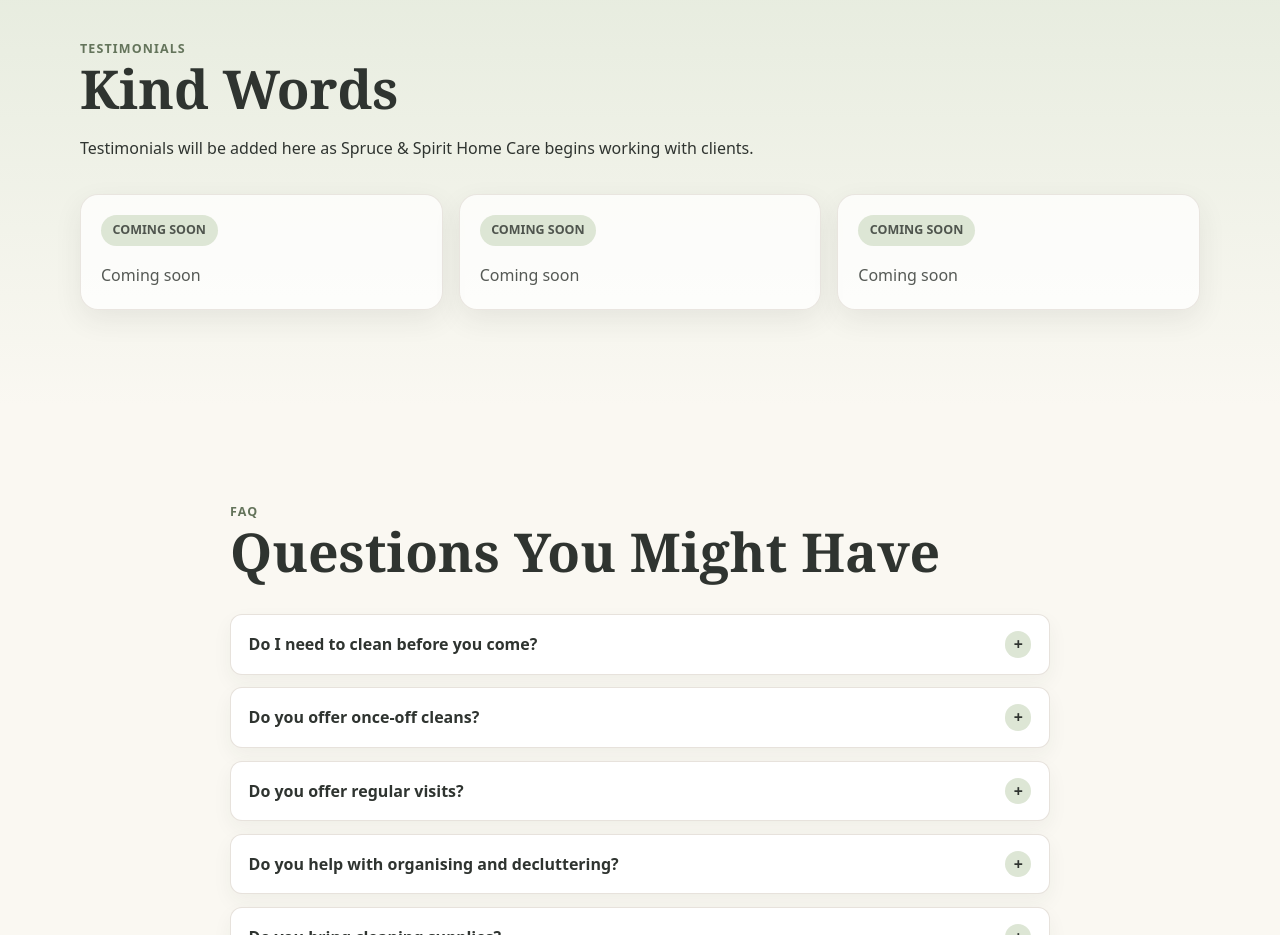
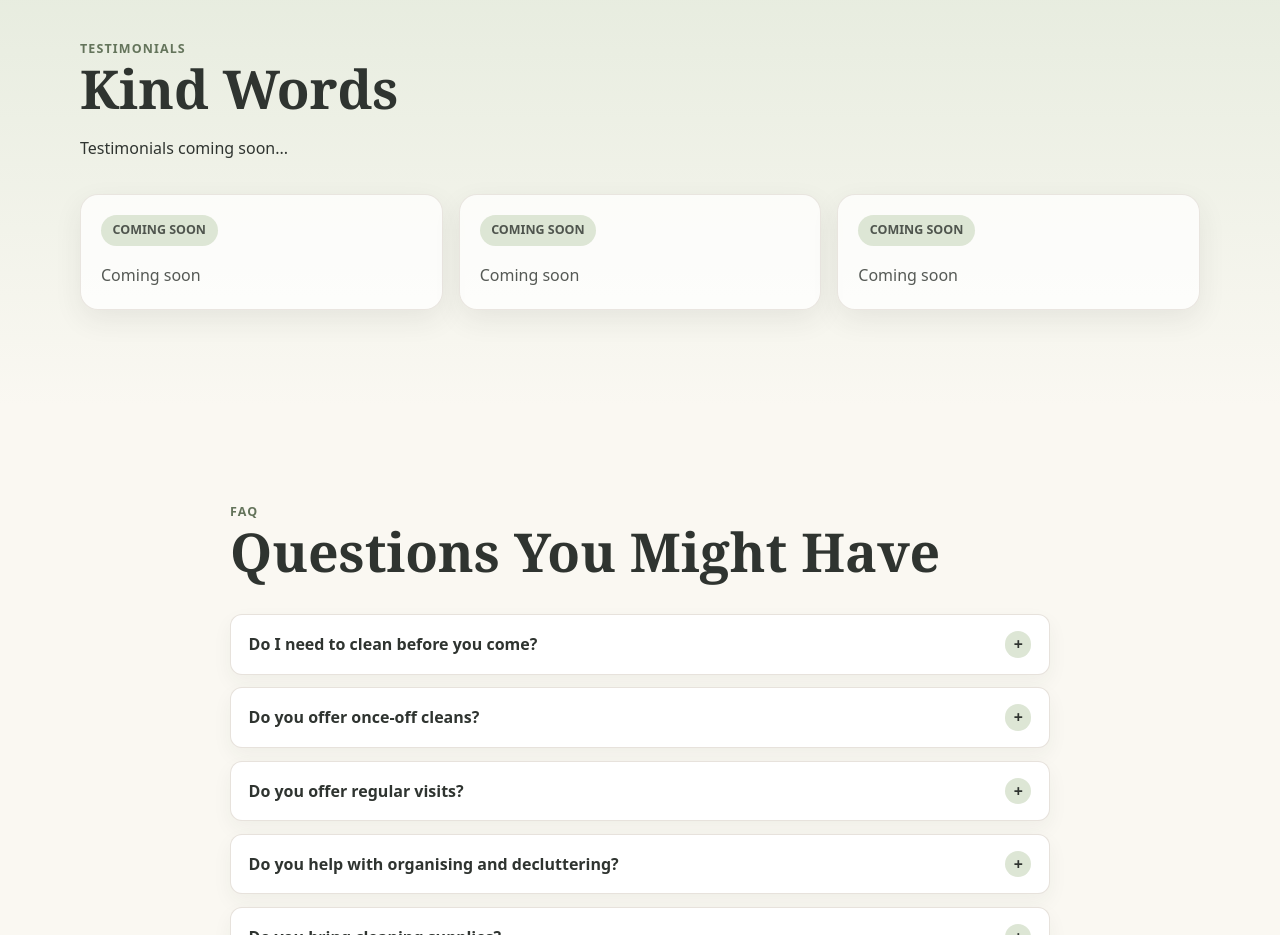
Before and after one commit to EverDraft-Design/spruce-and-spirit-home-care, a plain HTML site: page index.html in a window 1280 px wide. Shown: the part 4060-4995 px from the top of the page. Drawn offline with Linux system fonts and the light colour scheme.

```diff
--- a/index.html
+++ b/index.html
@@ -208,7 +208,7 @@
           <div class="section-heading">
             <p class="eyebrow">Testimonials</p>
             <h2>Kind Words</h2>
-            <p>Testimonials will be added here as Spruce &amp; Spirit Home Care begins working with clients.</p>
+            <p>Testimonials coming soon...</p>
           </div>
           <div class="card-grid testimonial-grid">
             <article class="testimonial-card">
```
